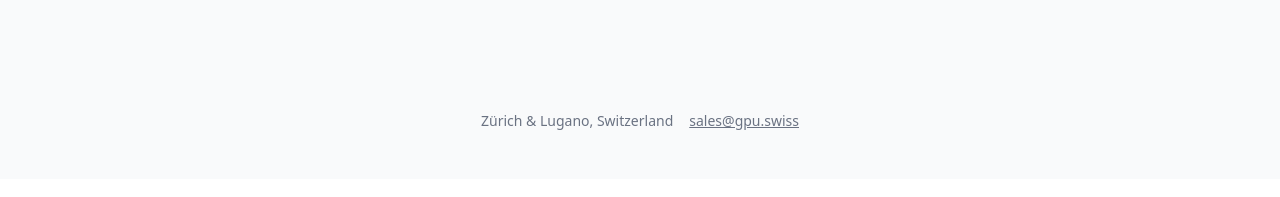
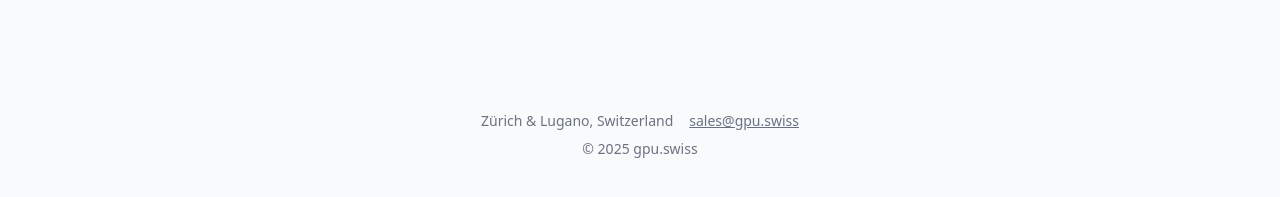
Before and after one commit to bongoexe/gpu.swiss, a Next.js app: page / in a window 1280 px wide. Shown: the part 1752-1949 px from the top of the page. Built offline with nearby package versions, Linux system fonts and the light colour scheme.

Commit message:
footer added

```diff
--- a/app/page.tsx
+++ b/app/page.tsx
@@ -100,11 +100,12 @@ export default function Home() {
       </section>
 
       {/* Footer */}
-      <footer className="w-full max-w-4xl text-center text-sm text-gray-500 pt-12 pb-4">
+      <footer className="w-full max-w-4xl text-center text-sm text-gray-500 pt-12 pb-4 space-y-2">
         <div className="flex flex-col sm:flex-row justify-center gap-4">
           <p>Zürich & Lugano, Switzerland</p>
           <p><a href="mailto:sales@gpu.swiss" className="underline">sales@gpu.swiss</a></p>
         </div>
+        <p>&copy; 2025 gpu.swiss</p>
       </footer>
     </main>
   );
```
